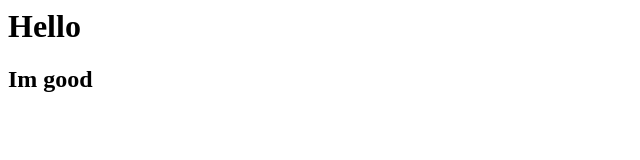
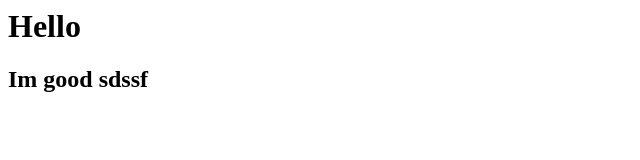
Before and after one commit to vspace108/vspace, a plain HTML site: page index.html in a window 1280 px wide. Shown: the full height of the page, 0-640 px from the left. Drawn offline with Linux system fonts and the light colour scheme.

Commit message:
modified

```diff
--- a/index.html
+++ b/index.html
@@ -1,2 +1,2 @@
 <h1>Hello</h1>
-<h2>Im good</h2>
+<h2>Im good sdssf</h2>
```
